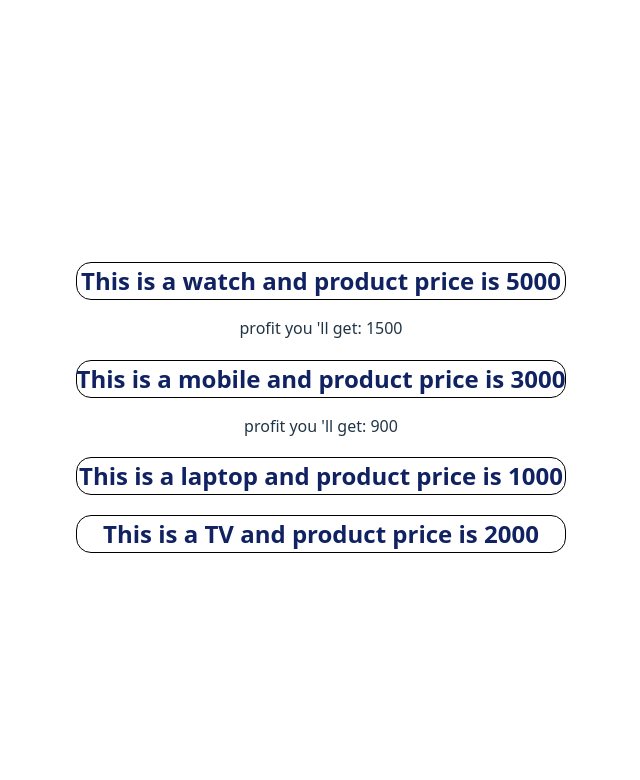
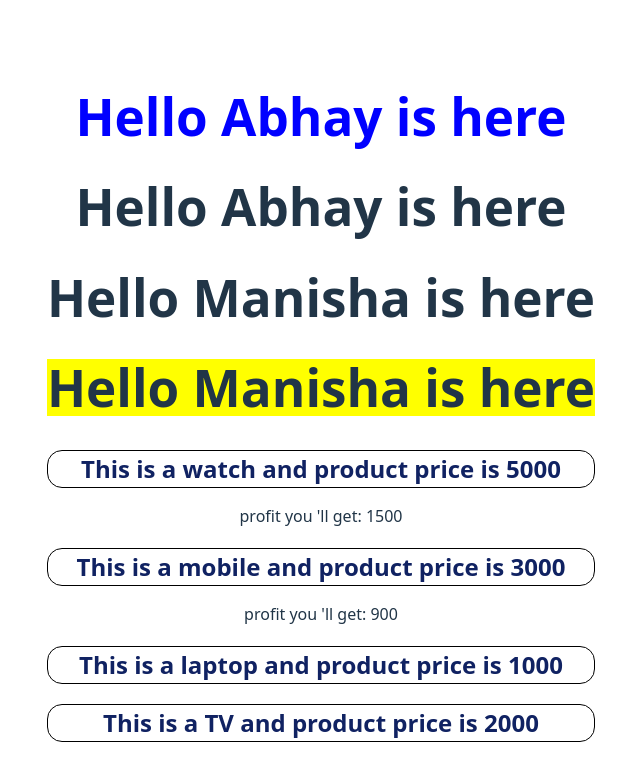
Before and after one commit to Abhay9326397439/react-practice, a React (Vite) app: page / in a window 1280 px wide. Shown: the top 780 px of the page, without its empty margins (319-959 px from the left). Built offline with nearby package versions, Linux system fonts and the light colour scheme.

Commit message:
using props with dynamic styling

```diff
--- a/src/Product.jsx
+++ b/src/Product.jsx
@@ -1,9 +1,12 @@
 import ProductItem from "./ProductItem";
+import User from "./User";
 
 function Product(){
     let options = ["high_quality", " long_battery", " value_for_money", " powerful"];
     return (
         <div>
+       <User name="Abhay" textColor="blue"/>
+       <User name="Manisha" backGroundColor="yellow"/>
       <ProductItem title="watch" price={5000} />
       <ProductItem title="mobile" price={3000}/>
       <ProductItem title="laptop" price={1000}/>
```
